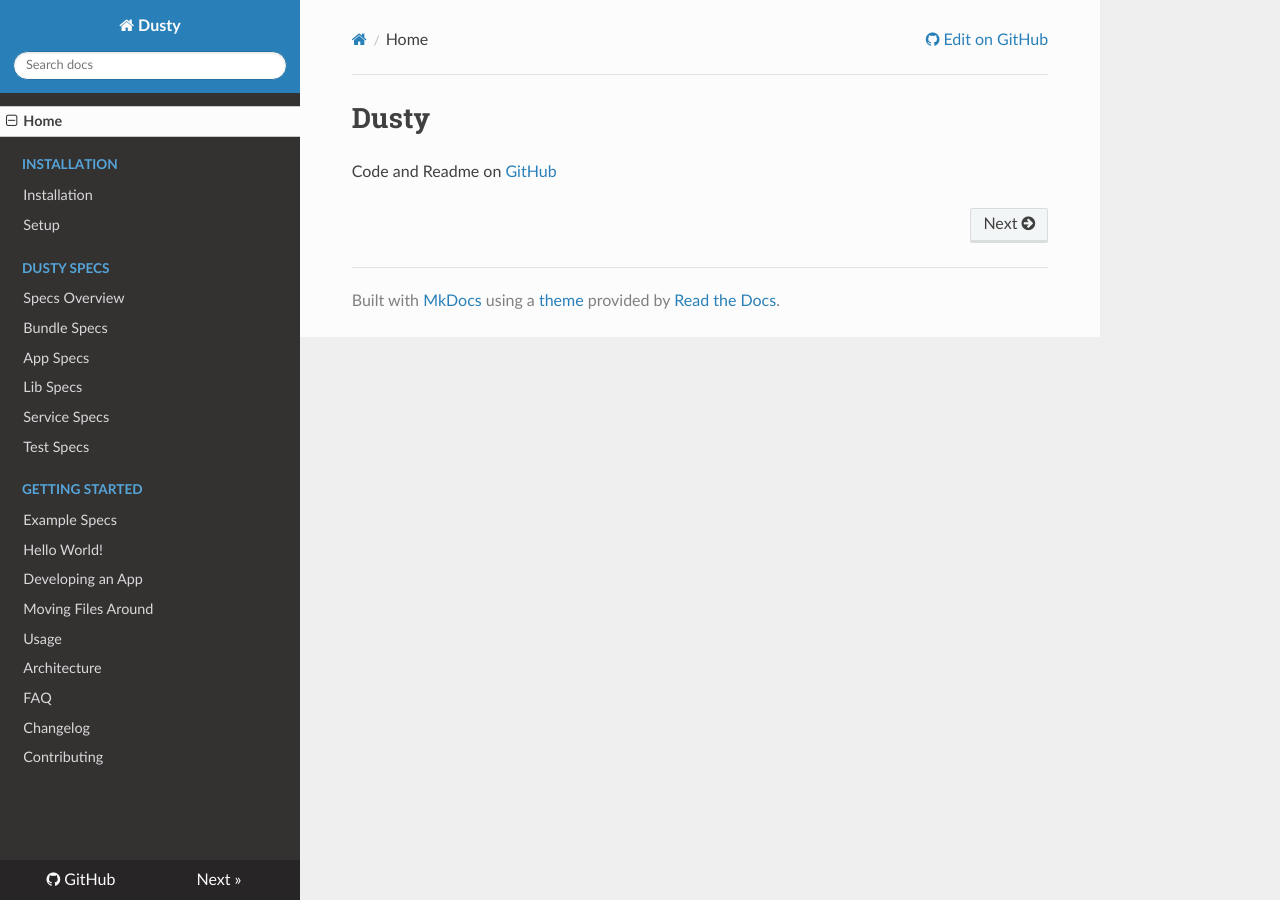
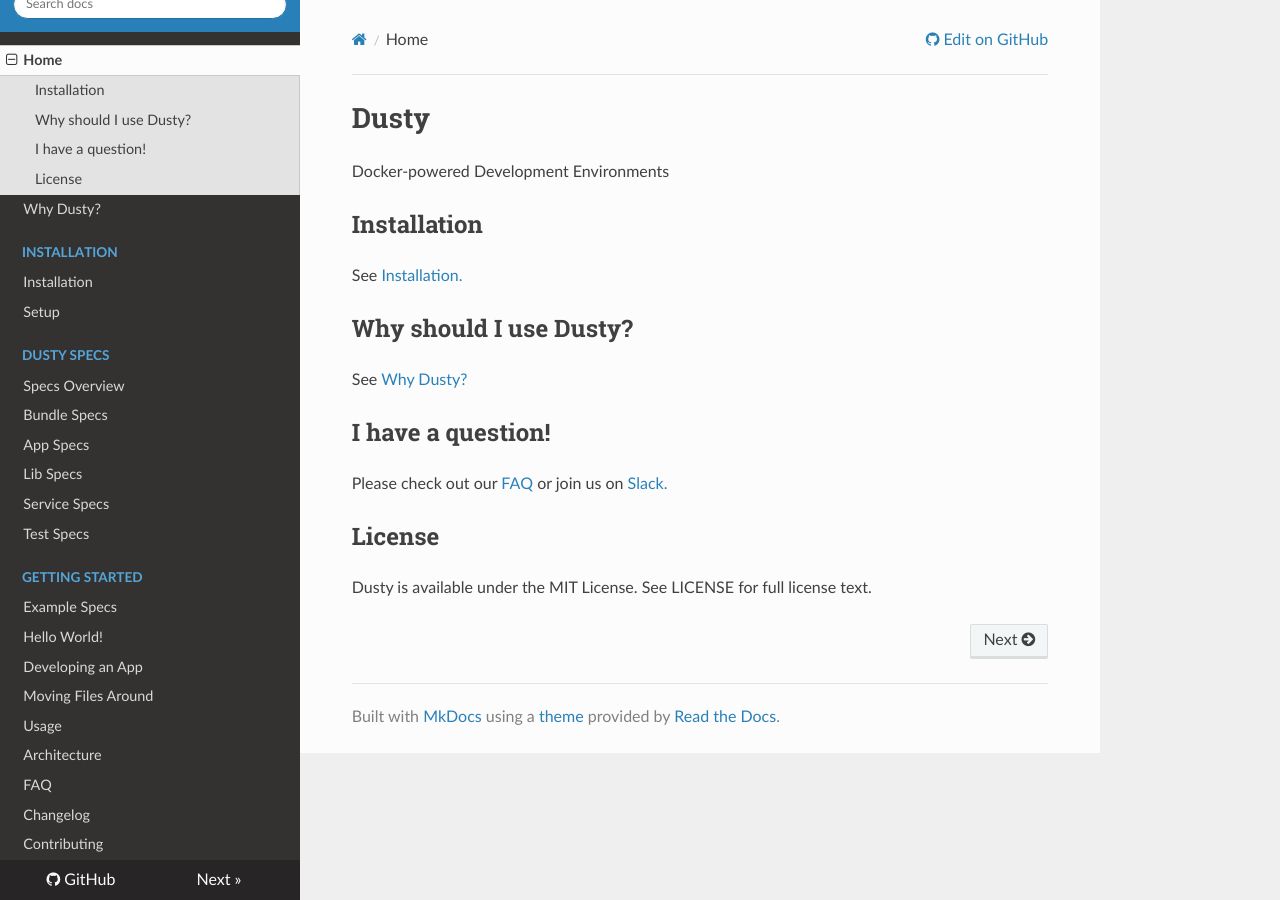
Before and after one commit to gamechanger/dusty, an MkDocs documentation site: the page built from docs/index.md, in a window 1280 px wide. Built offline with MkDocs 1.6.1, drawn with Linux system fonts in a browser that asks for light colours; nearby versions of some CDN libraries; old or Windows-style settings are respelled for this version of MkDocs.

Commit message:
Add Why Dusty? section to docs

```diff
--- a/docs/index.md
+++ b/docs/index.md
@@ -1,3 +1,19 @@
 # Dusty
 
-Code and Readme on [GitHub](https://github.com/gamechanger/dusty)
+Docker-powered Development Environments
+
+## Installation
+
+See [Installation.](installation.md)
+
+## Why should I use Dusty?
+
+See [Why Dusty?](why-dusty.md)
+
+## I have a question!
+
+Please check out our [FAQ](faq.md) or join us on [Slack.](https://dusty-slackin.herokuapp.com/)
+
+## License
+
+Dusty is available under the MIT License. See LICENSE for full license text.
--- a/mkdocs.yml
+++ b/mkdocs.yml
@@ -5,6 +5,7 @@
 site_author: GameChanger
 pages:
   - Home: index.md
+  - Why Dusty?: why-dusty.md
   - Installation:
     - Installation: installation.md
     - Setup: setup.md
```
Also changed, not shown: docs/why-dusty.md (added, +66 -0 lines).
